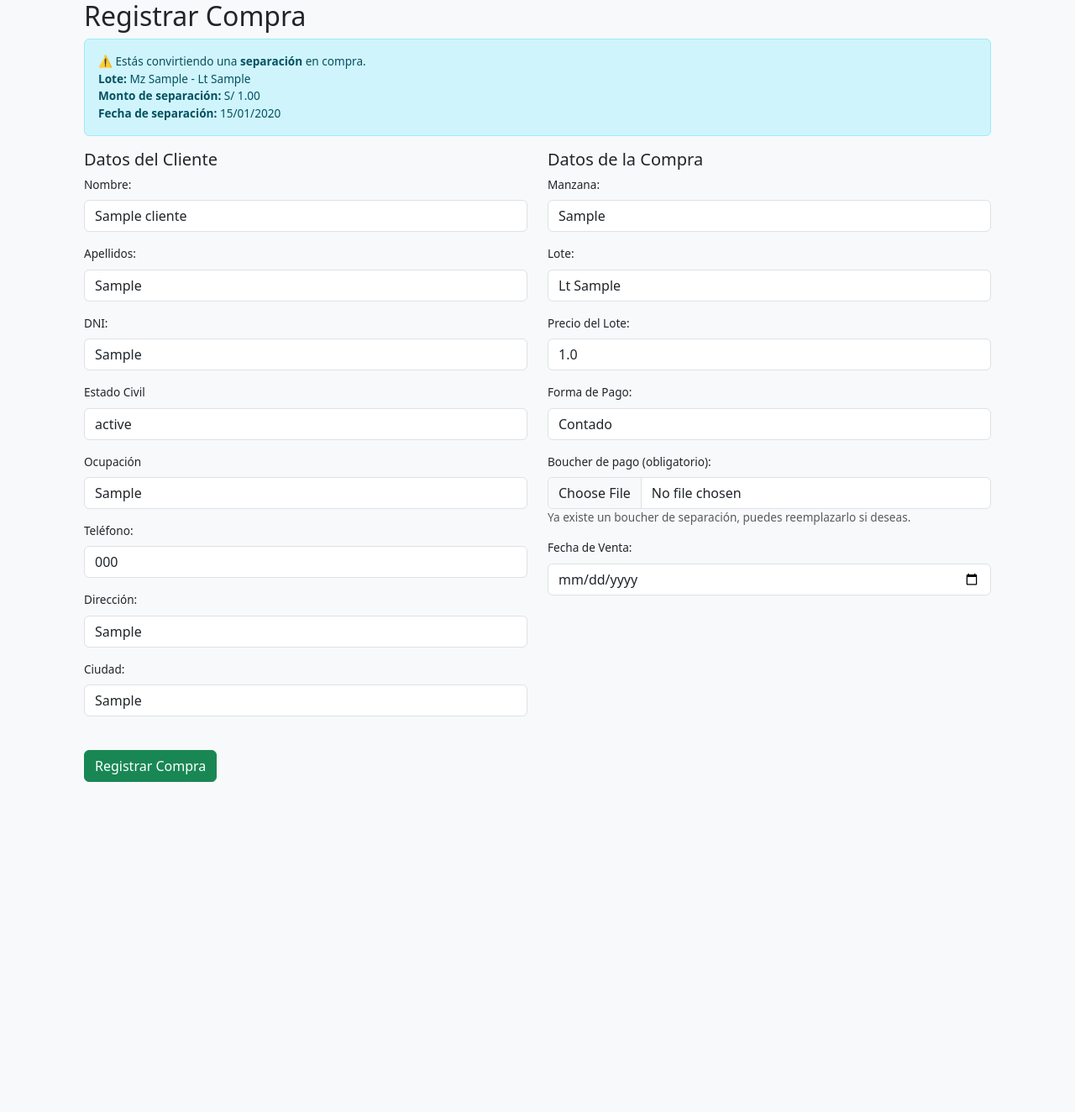
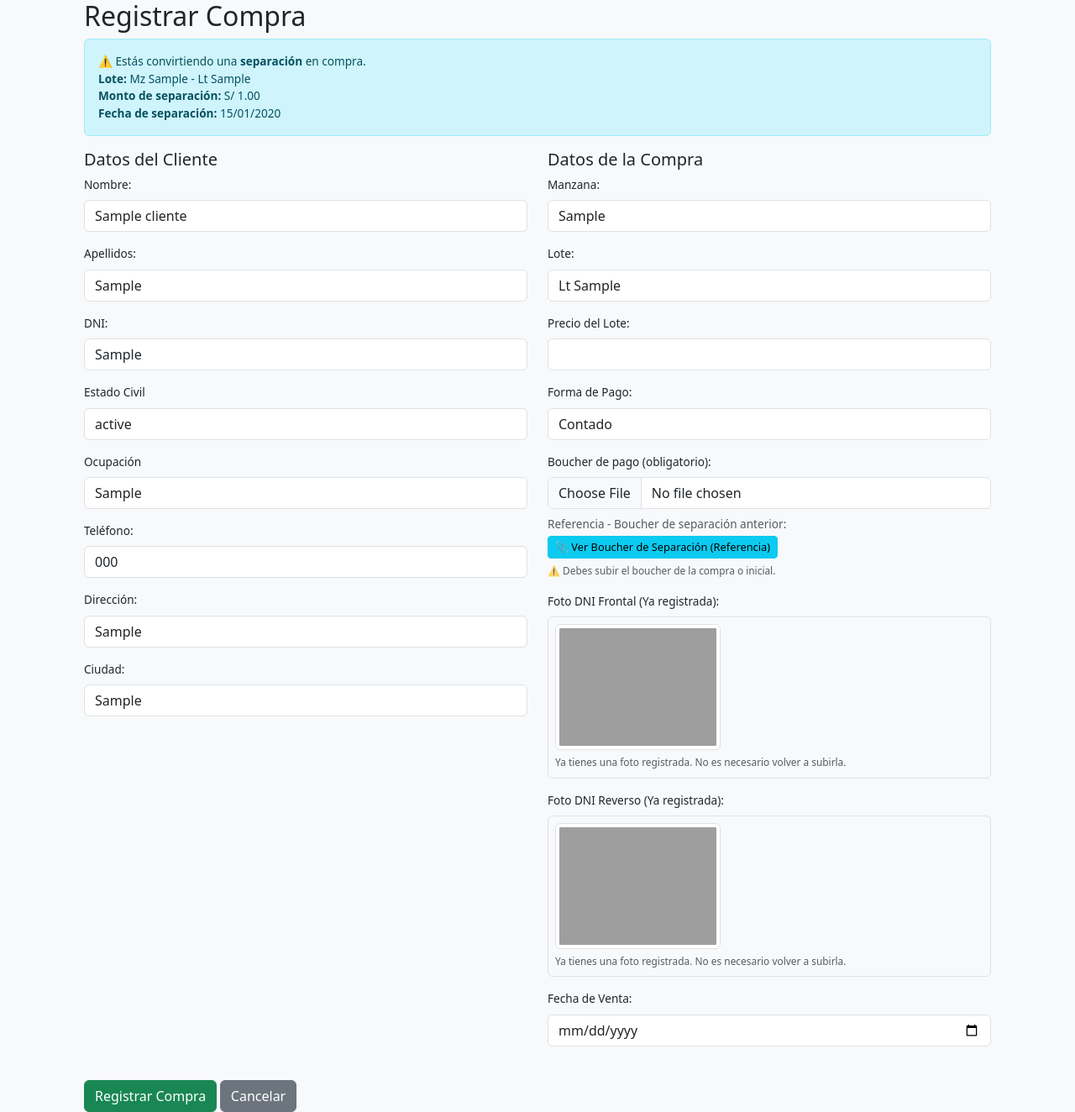
Before and after one commit to beli240392-maker/Hello_world, a Flask app: template templates/registrar_compra.html in a window 1280 px wide. Shown: the whole page at 84% size. Before the commit the page ends 931 px from the top, so only its background shows below. Run offline with Flask 3, Linux system fonts and the light colour scheme; tables that the repository leaves empty hold one stand-in row (values such as "Sample post"); the template is opened without the code that fills it: values that come from a table or form of the project are taken from there, most other values are stand-ins (such as "Sample title", 1, 10 or a date in 2020); grey boxes are pictures that could not be loaded.

Commit message:
Actualizar separaciones

```diff
--- a/models.py
+++ b/models.py
@@ -201,6 +201,7 @@ class Voucher(db.Model):
     proyecto = db.Column(db.String(100))
     fecha_registro = db.Column(db.DateTime, default=lambda: datetime.now(pytz.timezone("America/Lima")))
     lote_id = db.Column(db.Integer, db.ForeignKey("lotes.id"))
+    lotizacion_id = db.Column(db.Integer, db.ForeignKey("lotizaciones.id"))
 
     # Relación con usuario que registró el voucher
     usuario_id = db.Column(db.Integer, db.ForeignKey("usuarios.id"), nullable=True)
--- a/templates/registrar_compra.html
+++ b/templates/registrar_compra.html
@@ -83,7 +83,7 @@
     <div class="mb-3">
       <label for="precio" class="form-label">Precio del Lote:</label>
       <input type="number" step="0.01" class="form-control" name="precio"
-             value="{{ separacion.monto if separacion else '' }}" required>
+             value="{{ lote.precio if lote else (separacion.monto if separacion else '') }}" required>
     </div>
 
     <div class="mb-3">
@@ -114,31 +114,55 @@
 
     <div class="mb-3">
       <label for="boucher_inicial" class="form-label">Boucher de pago (obligatorio):</label>
-      <input type="file" class="form-control" name="boucher_inicial" {% if not separacion %}required{% endif %}>
+      <input type="file" class="form-control" name="boucher_inicial" required>
       {% if separacion and separacion.boucher %}
-        <p class="text-muted">Ya existe un boucher de separación, puedes reemplazarlo si deseas.</p>
+        <div class="mt-2">
+          <p class="text-muted mb-1">Referencia - Boucher de separación anterior:</p>
+          <a href="{{ url_for('static', filename=separacion.boucher) }}" target="_blank" class="btn btn-sm btn-info">
+            📎 Ver Boucher de Separación (Referencia)
+          </a>
+          <p class="text-muted mt-1"><small>⚠️ Debes subir el boucher de la compra o inicial.</small></p>
+        </div>
       {% endif %}
     </div>
 
     <!-- 👇 Solo pedir fotos de DNI si no existen -->
-    {% if not cliente or not cliente.dni_frontal %}
+    {% if cliente and cliente.dni_frontal %}
+    <div class="mb-3">
+      <label class="form-label">Foto DNI Frontal (Ya registrada):</label>
+      <div class="border p-2 rounded">
+        <img src="{{ url_for('static', filename=cliente.dni_frontal) }}"
+             class="img-thumbnail" style="max-height: 150px;" alt="DNI Frontal">
+        <p class="text-muted mb-0 mt-1"><small>Ya tienes una foto registrada. No es necesario volver a subirla.</small></p>
+      </div>
+    </div>
+    {% else %}
     <div class="mb-3">
       <label for="dni_frontal" class="form-label">Foto DNI (Frontal):</label>
       <input type="file" class="form-control" name="dni_frontal" accept="image/*" required>
     </div>
     {% endif %}
 
-    {% if not cliente or not cliente.dni_reverso %}
+    {% if cliente and cliente.dni_reverso %}
+    <div class="mb-3">
+      <label class="form-label">Foto DNI Reverso (Ya registrada):</label>
+      <div class="border p-2 rounded">
+        <img src="{{ url_for('static', filename=cliente.dni_reverso) }}"
+             class="img-thumbnail" style="max-height: 150px;" alt="DNI Reverso">
+        <p class="text-muted mb-0 mt-1"><small>Ya tienes una foto registrada. No es necesario volver a subirla.</small></p>
+      </div>
+    </div>
+    {% else %}
     <div class="mb-3">
       <label for="dni_reverso" class="form-label">Foto DNI (Reverso):</label>
       <input type="file" class="form-control" name="dni_reverso" accept="image/*" required>
     </div>
     {% endif %}
+
     <div class="mb-3">
       <label for="fecha_compra" class="form-label">Fecha de Venta:</label>
       <input type="date" id="fecha_compra" name="fecha_compra" class="form-control">
     </div>
-
 
   </div>
 
@@ -146,6 +170,7 @@
 
   <div class="col-12">
     <button type="submit" class="btn btn-success">Registrar Compra</button>
+    <a href="javascript:history.back()" class="btn btn-secondary">Cancelar</a>
   </div>
 </form>
 
```
Also changed, not shown: templates/ver_cliente.html (+65 -0 lines). Lines whose indentation alone changed are shown as unchanged.
